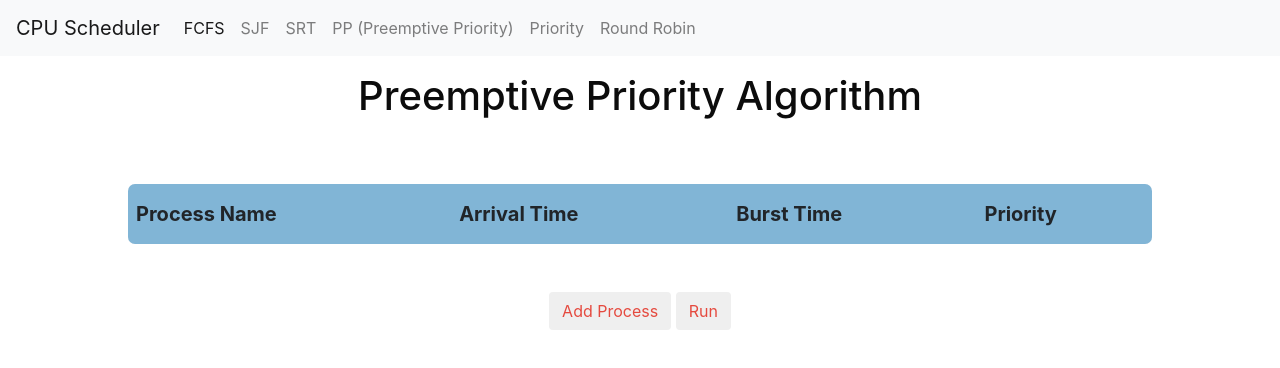
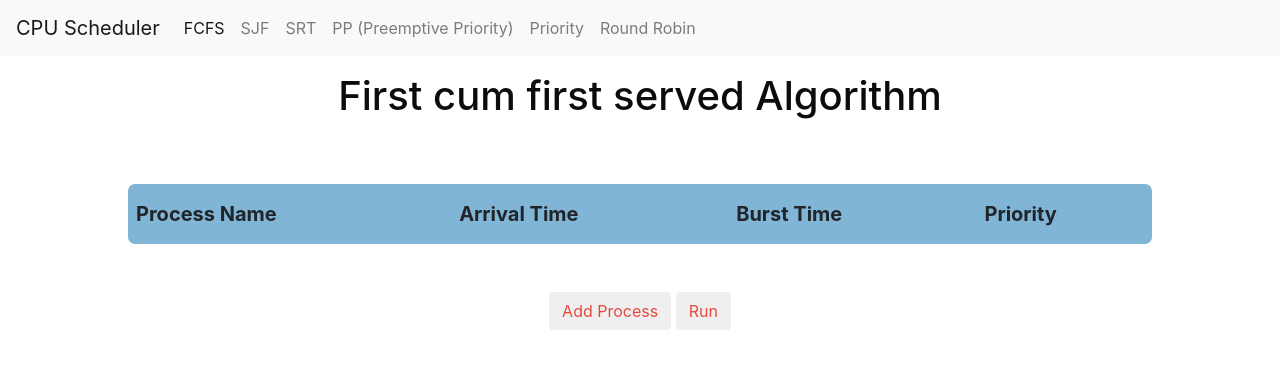
Before and after one commit to PiyushGojiya12/CPU-Algo-Visualizer, a plain HTML site: page fcfs.html in a window 1280 px wide. Shown: the top 368 px of the page. Drawn offline with nearby package versions, Linux system fonts and the light colour scheme.

Commit message:
Update fcfs.html

```diff
--- a/fcfs.html
+++ b/fcfs.html
@@ -36,7 +36,7 @@
           </div>
         </div>
     </nav>
-    <h1 style="color: rgb(12, 12, 12); margin-top: 1rem;">Preemptive Priority Algorithm</h1>
+    <h1 style="color: rgb(12, 12, 12); margin-top: 1rem;">First cum first served Algorithm</h1>
     <div class="divTable">
         <table>
             <thead>
```
